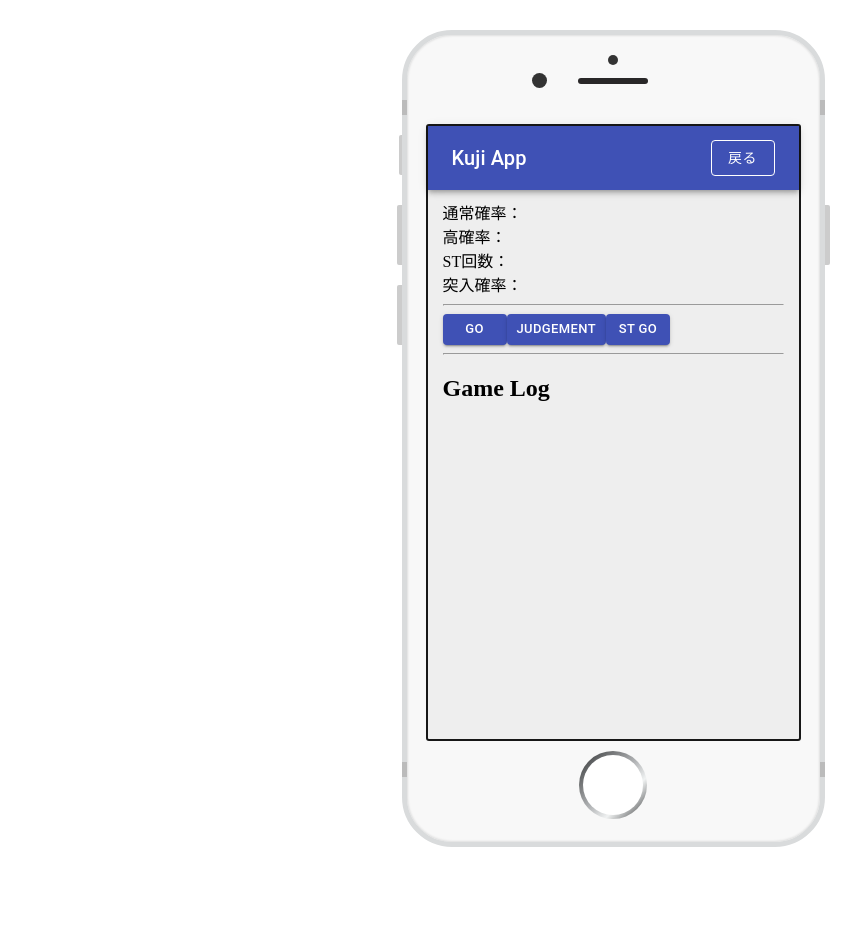
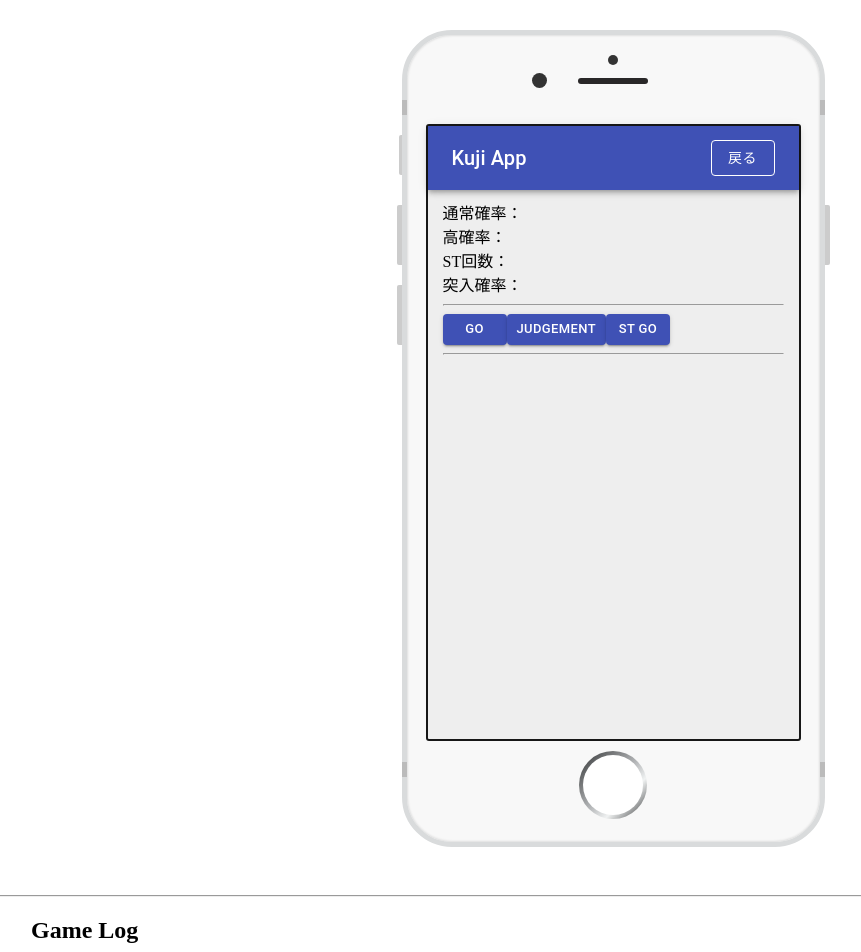
Before and after one commit to toshi1023/kuji-redux, a React (Create React App) app: page /start in a window 1280 px wide. Shown: the top 952 px of the page, without its empty margins (27-888 px from the left). Before the commit the page ends 877 px from the top, so only its background shows below. Built offline with nearby package versions, Linux system fonts and the light colour scheme.

Commit message:
GameLog追加

```diff
--- a/src/actions/index.js
+++ b/src/actions/index.js
@@ -65,8 +65,8 @@ export const stLottery = (values) => dispatch => {
 
     var times
     var loop = 1
-    // stの結果を代入する配列を宣言
-    var st_result = []
+    var i
+    var jackpot = []
     var game_over
 
     /* stの抽選を実施 */
@@ -83,14 +83,16 @@ export const stLottery = (values) => dispatch => {
             console.log( times + "回転で" + loop + "連目の大当たりをGET" )
             break
           }
-
           times++
         }
 
         if (times > values.st) {
           game_over = '終了！'
           console.log(game_over)
+          return;
         }
+
+        return jackpot.push(times + "回転で" + loop + "連目の大当たりをGET")
     }
 
     // game_overに値が入らない限りst_loopの処理を繰り返す
@@ -103,11 +105,9 @@ export const stLottery = (values) => dispatch => {
           break
         }
       }
-
       return loop;
-
     }
 
-    const response = st_lottery(values)
+    const response = {result: st_lottery(values), jackpot: jackpot}
     dispatch({type: ST_LOTTERY, response})
 }
--- a/src/components/display.js
+++ b/src/components/display.js
@@ -1,9 +1,17 @@
 import React, { Component } from 'react';
+import { connect } from 'react-redux'
 import SettingGame from './setting_game';
 import StartGame from './start_game';
+import _ from 'lodash'
+import Grid from '@material-ui/core/Grid';
 import '../sass/kuji.scss';
 
 class Display extends Component {
+
+    constructor(props) {
+        super(props)
+        this.renderJackpots = this.renderJackpots.bind(this)
+      }
 
     // ページの分岐を設定
     currentPage() {
@@ -13,6 +21,15 @@ class Display extends Component {
         }
 
         return <SettingGame />
+    }
+
+    renderJackpots() {
+        // _: lodash → mapでデータを繰り返し実装するため
+        return _.map(this.props.lottery.jackpot, jackpot => (
+            <li key={jackpot}>
+                {jackpot}
+            </li>
+        ))
     }
 
     render() {
@@ -41,9 +58,22 @@ class Display extends Component {
                     </div>
                     </div>
                 </div>
+                <div className="body">
+                    <hr />
+                </div>
+                <Grid item xs={12}>
+                    <div className="gameLog">
+                        <h2>Game Log</h2>
+                        {this.renderJackpots()}
+                    </div>
+                </Grid>
             </React.Fragment>
         )
     }
 }
 
-export default Display
+const mapStateToProps = state => ({
+    lottery: state.lottery
+})
+
+export default connect(mapStateToProps, null)(Display)
--- a/src/components/setting_game.js
+++ b/src/components/setting_game.js
@@ -7,15 +7,12 @@ import '../sass/kuji.scss';
 import Button from '@material-ui/core/Button';
 import TextField from 'material-ui/TextField';
 import { confirmLottery } from '../actions';
-import { error } from '../actions';
-import ErrorMessage from './errorMessage';
 import ButtonAppBar from './navbar';
 
 class SettingGame extends Component {
 
     constructor(props) {
       super(props)
-      console.log(this.props.lottery.error)
       this.onSubmit = this.onSubmit.bind(this)
     }
 
@@ -88,7 +85,7 @@ const validate = values => {
 const mapStateToProps = state => ({
   lottery: state.lottery
 })
-const mapDispatchToProps = ({error, confirmLottery})
+const mapDispatchToProps = ({confirmLottery})
 
 export default withRouter(connect(mapStateToProps, mapDispatchToProps)(
   reduxForm({ validate, form: 'settingGameForm' })(SettingGame)
--- a/src/components/start_game.js
+++ b/src/components/start_game.js
@@ -92,16 +92,12 @@ class StartGame extends Component {
                   <Button variant="contained" color="primary" size="small" type="submit" onClick={this.stStart} disabled={ submitting } >ST Go</Button>
                 </div>
                 <hr />
-                <h2>
-                  Game Log
-                </h2>
               </div>
             </React.Fragment>
         )
     }
 }
 
-// setting_gameからの入力値とnomalLotteryからの戻り値である当選時の抽選回数を受け取り
 const mapStateToProps = state => ({
   lottery: state.lottery
 })
--- a/src/reducers/lottery.js
+++ b/src/reducers/lottery.js
@@ -21,12 +21,13 @@ export default (states = {}, action) => {
             }
         case JUDGEMENT:
             return {...states,
-                judgement: 'Rush抽選結果：' + action.response,
+                judgement: action.response,
                 resultFlg: 'judge'
             }
         case ST_LOTTERY:
             return {...states,
-                st_result: 'ST抽選結果：' + action.response + '連',
+                st_result: 'ST抽選結果：' + action.response.result + '連',
+                jackpot: action.response.jackpot,
                 resultFlg: 'st'
             }
         default:
--- a/src/sass/kuji.scss
+++ b/src/sass/kuji.scss
@@ -5,6 +5,10 @@ div.body {
     padding-top: 10px;
     padding-left: 15px;
     padding-right: 15px;
+}
+
+div.gameLog {
+  padding-left: 50px;
 }
 
 /* エラーメッセージ */
```
